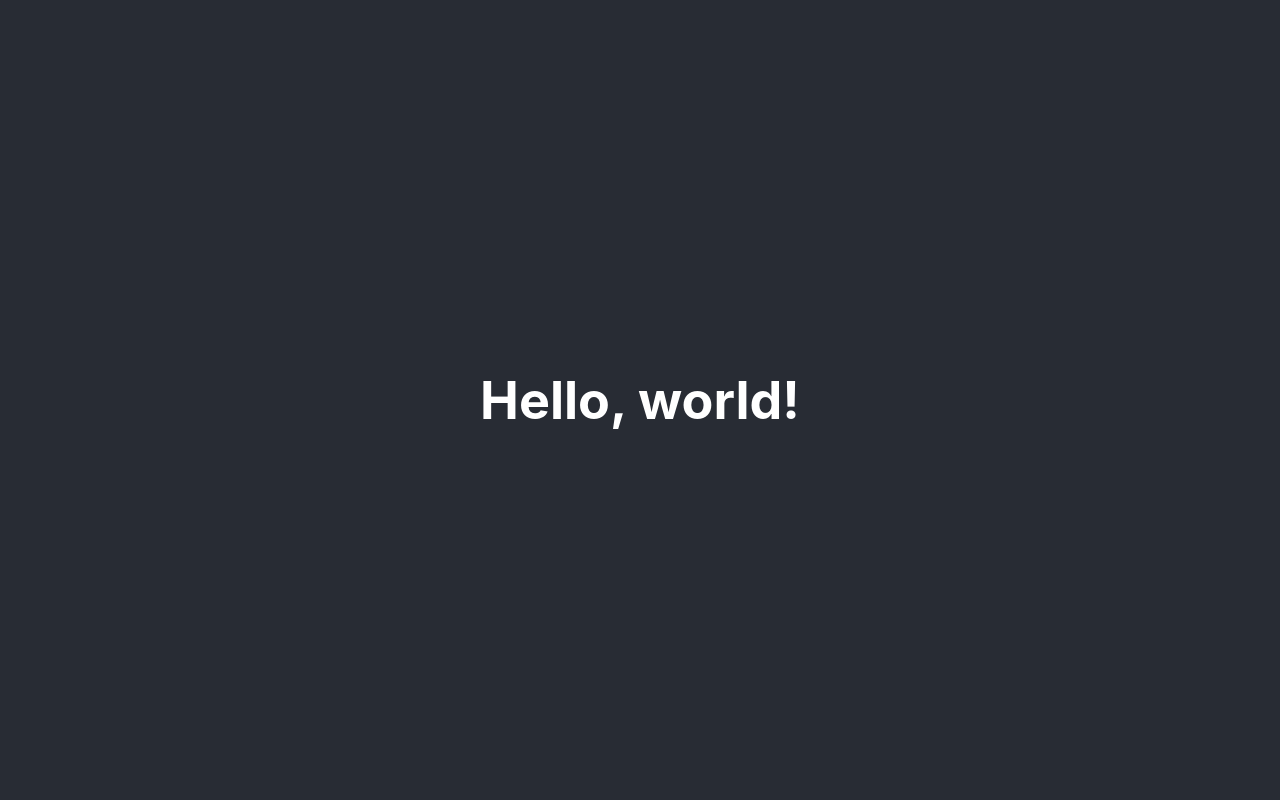
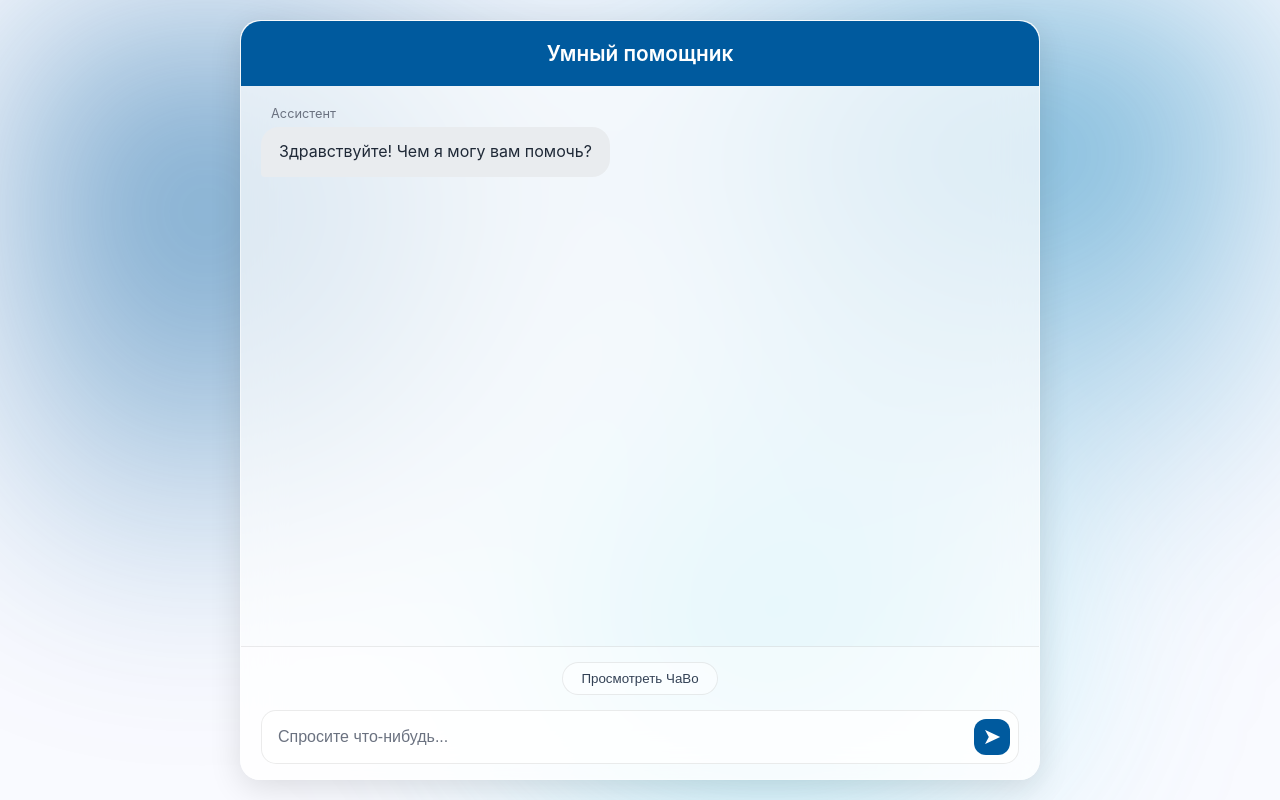
Before and after one commit to Scripting-programming-languages/ai-ssu-bot, a React (Create React App) app in the folder frontend/: page / in a window 1280 px wide. Built offline with nearby package versions, Linux system fonts and the light colour scheme.

Commit message:
feat: добавлен интерфейс

```diff
--- a/frontend/src/App.css
+++ b/frontend/src/App.css
@@ -1,38 +1,215 @@
-.App {
-  text-align: center;
+:root {
+  --color-primary: #005a9e;
+  --color-secondary: #0077b6;
+  --color-tertiary: #48cae4;
+  --bg-main: #f9faff;
+  --surface: rgba(255, 255, 255, 0.7);
+  --border-color: rgba(0, 0, 0, 0.08);
+  --text-primary: #1f2937;
+  --text-secondary: #6b7280;
+  --border-radius-main: 20px;
+  --border-radius-small: 4px;
 }
 
-.App-logo {
-  height: 40vmin;
-  pointer-events: none;
+* {
+  box-sizing: border-box;
+  margin: 0;
+  padding: 0;
 }
 
-@media (prefers-reduced-motion: no-preference) {
-  .App-logo {
-    animation: App-logo-spin infinite 20s linear;
-  }
+body, html, #root {
+  width: 100%;
+  height: 100%;
+  font-family: 'Inter', sans-serif;
+  color: var(--text-primary);
+  background-color: var(--bg-main);
 }
 
-.App-header {
-  background-color: #282c34;
-  min-height: 100vh;
+.App {
+  display: flex;
+  justify-content: center;
+  align-items: center;
+  padding: 20px;
+  height: 100%;
+  position: relative;
+  z-index: 1;
+}
+
+.App::before {
+  content: '';
+  position: absolute;
+  inset: 0;
+  background:
+    radial-gradient(circle at 15% 25%, var(--color-primary), transparent 35%),
+    radial-gradient(circle at 80% 10%, var(--color-secondary), transparent 40%),
+    radial-gradient(circle at 60% 80%, var(--color-tertiary), transparent 35%);
+  filter: blur(100px);
+  z-index: -1;
+  opacity: 0.6;
+}
+
+.chat-content-wrapper {
+  width: 100%;
+  max-width: 800px;
+  height: 100%;
+  max-height: 800px;
   display: flex;
   flex-direction: column;
-  align-items: center;
-  justify-content: center;
-  font-size: calc(10px + 2vmin);
-  color: white;
+  background: var(--surface);
+  backdrop-filter: blur(20px);
+  -webkit-backdrop-filter: blur(20px);
+  border-radius: var(--border-radius-main);
+  border: 1px solid rgba(255, 255, 255, 0.5);
+  box-shadow: 0 8px 32px 0 rgba(0, 0, 0, 0.12);
+  position: relative;
 }
 
-.App-link {
-  color: #61dafb;
+.chatbot-header, .chatbot-footer {
+  flex-shrink: 0;
 }
 
-@keyframes App-logo-spin {
-  from {
-    transform: rotate(0deg);
-  }
-  to {
-    transform: rotate(360deg);
-  }
+.chatbot-header {
+  padding: 20px;
+  text-align: center;
+  background-color: var(--color-primary);
+  border-radius: var(--border-radius-main) var(--border-radius-main) 0 0;
+  color: #ffffff;
 }
+
+.chatbot-header h1 {
+  font-size: 1.3em;
+  font-weight: 600;
+  margin: 0;
+}
+
+.chatbot-messages {
+  flex-grow: 1;
+  overflow-y: auto;
+  min-height: 0;
+  padding: 20px;
+  display: flex;
+  flex-direction: column;
+  gap: 15px;
+}
+
+.chatbot-messages::-webkit-scrollbar { width: 6px; }
+.chatbot-messages::-webkit-scrollbar-thumb { background-color: rgba(0, 0, 0, 0.15); border-radius: 3px; }
+.chatbot-messages::-webkit-scrollbar-track { background: transparent; }
+
+.message-wrapper {
+  display: flex;
+  max-width: 80%;
+  flex-direction: column;
+  animation: popIn 0.3s ease-out;
+}
+
+@keyframes popIn {
+  from { opacity: 0; transform: translateY(5px); }
+  to { opacity: 1; transform: translateY(0); }
+}
+
+.message-wrapper.user { align-self: flex-end; align-items: flex-end; }
+.message-wrapper.bot { align-self: flex-start; }
+
+.message-wrapper::before {
+  font-size: 0.8em;
+  color: var(--text-secondary);
+  margin-bottom: 6px;
+  padding: 0 10px;
+}
+
+.message-wrapper.user::before { content: 'Вы'; }
+.message-wrapper.bot::before { content: 'Ассистент'; }
+
+.message {
+  padding: 12px 18px;
+  border-radius: 18px;
+  line-height: 1.6;
+}
+
+.message-wrapper.user .message {
+  background: var(--color-primary);
+  color: white;
+  border-bottom-right-radius: var(--border-radius-small);
+}
+
+.message-wrapper.bot .message {
+  background-color: #e9ecef;
+  color: var(--text-primary);
+  border-bottom-left-radius: var(--border-radius-small);
+}
+
+.chatbot-footer {
+  padding: 15px 20px;
+  border-top: 1px solid var(--border-color);
+  background: rgba(255, 255, 255, 0.4);
+  border-radius: 0 0 var(--border-radius-main) var(--border-radius-main);
+}
+
+.faq-button-container {
+  display: flex;
+  justify-content: center;
+  margin-bottom: 15px;
+}
+
+.faq-button-container button {
+  background: rgba(255, 255, 255, 0.5);
+  color: #334155;
+  border: 1px solid var(--border-color);
+  padding: 8px 18px;
+  border-radius: 20px;
+  cursor: pointer;
+  transition: all 0.2s;
+  font-weight: 500;
+}
+
+.faq-button-container button:hover {
+  background: rgba(255, 255, 255, 1);
+  border-color: rgba(0,0,0,0.1);
+}
+
+.chatbot-input-area {
+  display: flex;
+  align-items: center;
+  background-color: rgba(255, 255, 255, 0.7);
+  border: 1px solid var(--border-color);
+  border-radius: 15px;
+  padding: 8px;
+  transition: border-color 0.2s;
+}
+
+.chatbot-input-area:focus-within {
+  border-color: var(--color-primary);
+}
+
+.chatbot-input-area input {
+  flex-grow: 1;
+  background: transparent;
+  border: none;
+  color: var(--text-primary);
+  font-size: 1em;
+  padding: 8px;
+  outline: none;
+}
+
+.chatbot-input-area input::placeholder {
+  color: var(--text-secondary);
+}
+
+.chatbot-input-area button {
+  background: var(--color-primary);
+  color: white;
+  border: none;
+  width: 36px;
+  height: 36px;
+  border-radius: 12px;
+  cursor: pointer;
+  font-size: 1.4em;
+  line-height: 36px;
+  text-align: center;
+  transition: background-color 0.2s;
+}
+
+.chatbot-input-area button:hover {
+  background-color: #004b80;
+}
--- a/frontend/src/App.js
+++ b/frontend/src/App.js
@@ -1,11 +1,74 @@
+import { useState, useEffect, useRef } from 'react';
 import './App.css';
 
 function App() {
+  const [messages, setMessages] = useState([
+    { text: 'Здравствуйте! Чем я могу вам помочь?', sender: 'bot' },
+  ]);
+  const [inputValue, setInputValue] = useState('');
+  const messagesEndRef = useRef(null);
+
+  const scrollToBottom = () => {
+    messagesEndRef.current?.scrollIntoView({ behavior: "smooth" });
+  };
+
+  useEffect(() => {
+    scrollToBottom();
+  }, [messages]);
+
+  const handleSendMessage = () => {
+    if (inputValue.trim() === '') return;
+
+    const newMessages = [...messages, { text: inputValue, sender: 'user' }];
+    setMessages(newMessages);
+    setInputValue('');
+
+    setTimeout(() => {
+      setMessages((prevMessages) => [
+        ...prevMessages,
+        { text: 'абоба', sender: 'bot' },
+      ]);
+    }, 1000);
+  };
+
+  const handleFaqClick = () => {
+    alert('Раздел в разработке!');
+  };
+
   return (
     <div className="App">
-      <header className="App-header">
-        <h1>Hello, world!</h1>
-      </header>
+      <div className="chat-content-wrapper">
+        <header className="chatbot-header">
+          <h1>Умный помощник</h1>
+        </header>
+
+        <main className="chatbot-messages">
+          {messages.map((message, index) => (
+            <div key={index} className={`message-wrapper ${message.sender}`}>
+              <div className="message">
+                {message.text}
+              </div>
+            </div>
+          ))}
+          <div ref={messagesEndRef} />
+        </main>
+
+        <footer className="chatbot-footer">
+          <div className="faq-button-container">
+            <button onClick={handleFaqClick}>Просмотреть ЧаВо</button>
+          </div>
+          <div className="chatbot-input-area">
+            <input
+              type="text"
+              value={inputValue}
+              onChange={(e) => setInputValue(e.target.value)}
+              onKeyPress={(e) => e.key === 'Enter' && handleSendMessage()}
+              placeholder="Спросите что-нибудь..."
+            />
+            <button onClick={handleSendMessage}>➤</button>
+          </div>
+        </footer>
+      </div>
     </div>
   );
 }
```
